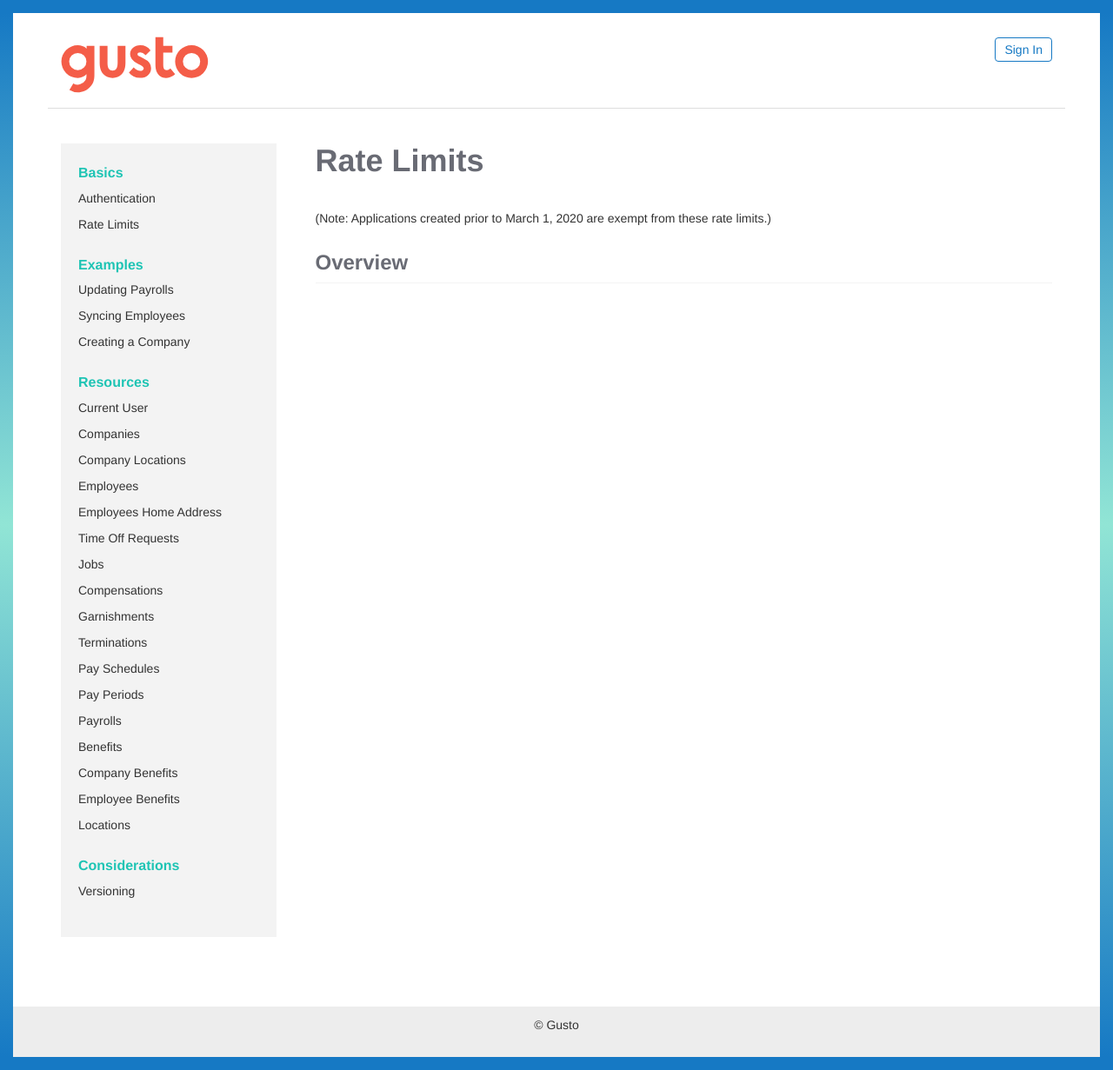
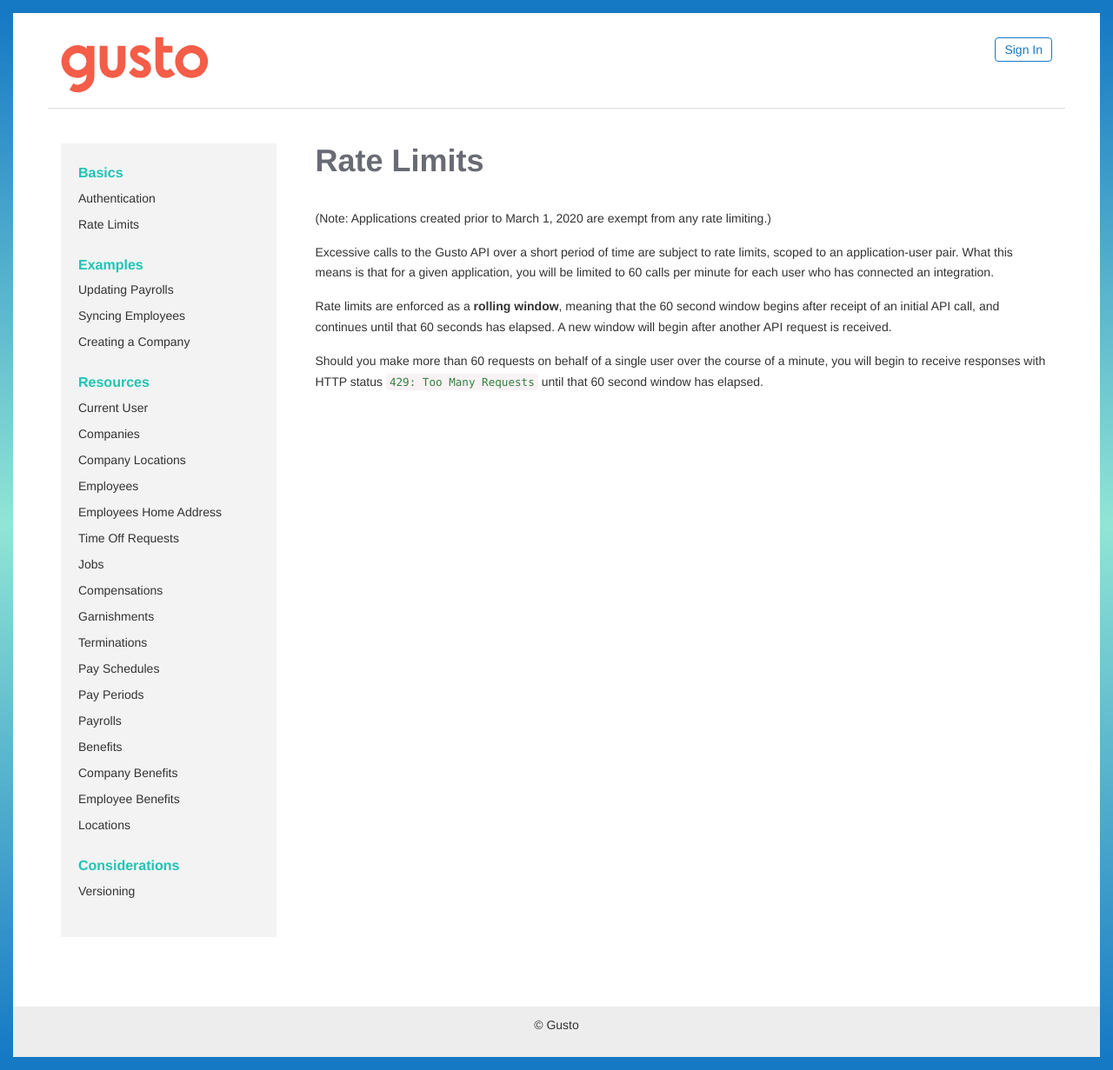
Before and after one commit to Gusto/gusto.github.io, a Jekyll site: the page built from _posts/2020-03-18-rate-limits.markdown, in a window 1280 px wide. Shown: the whole page at 87% size. Built offline with Jekyll 4.4.1, drawn with Linux system fonts in a browser that asks for light colours.

Commit message:
Add summary of rate limits as they apply to partners

```diff
--- a/_posts/2020-03-18-rate-limits.markdown
+++ b/_posts/2020-03-18-rate-limits.markdown
@@ -6,6 +6,10 @@
 
 # Rate Limits
 
-(Note: Applications created prior to March 1, 2020 are exempt from these rate limits.)
+(Note: Applications created prior to March 1, 2020 are exempt from any rate limiting.)
 
-## Overview
+Excessive calls to the Gusto API over a short period of time are subject to rate limits, scoped to an application-user pair. What this means is that for a given application, you will be limited to 60 calls per minute for each user who has connected an integration.
+
+Rate limits are enforced as a **rolling window**, meaning that the 60 second window begins after receipt of an initial API call, and continues until that 60 seconds has elapsed. A new window will begin after another API request is received.
+
+Should you make more than 60 requests on behalf of a single user over the course of a minute, you will begin to receive responses with HTTP status `429: Too Many Requests` until that 60 second window has elapsed.
```
